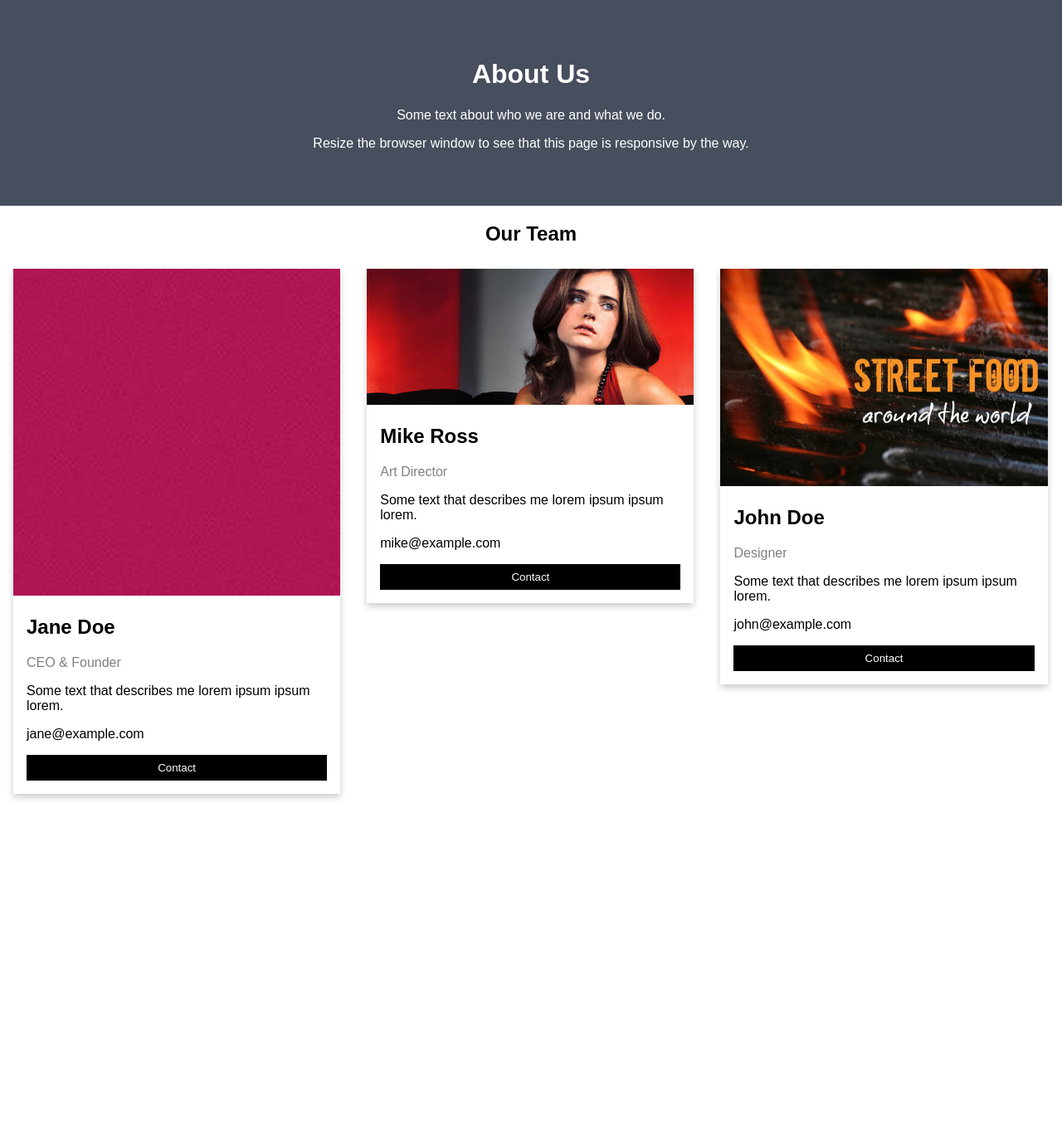
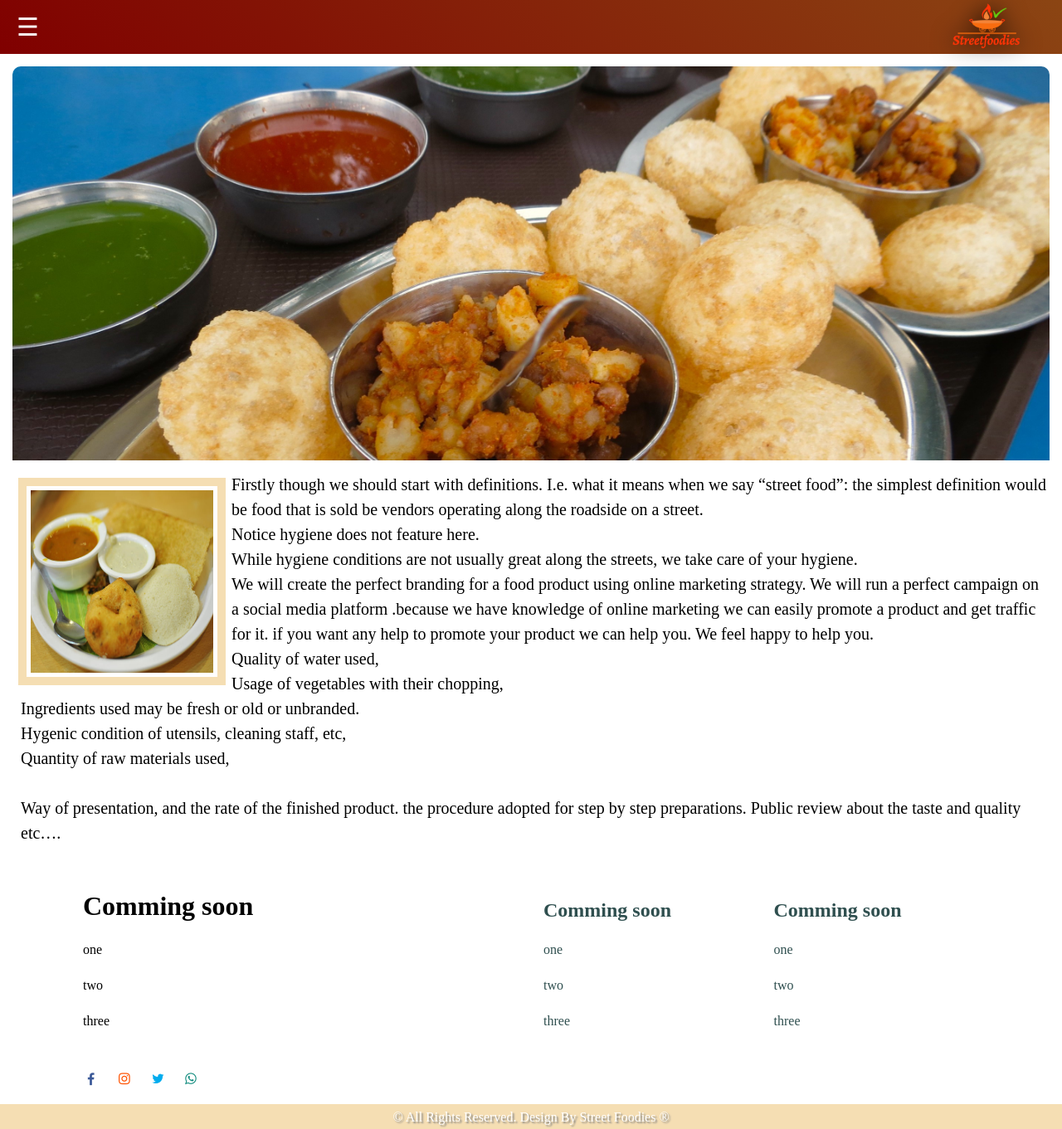
Before and after one commit to gkgourav/foody, a Django app: page /about in a window 1280 px wide. Shown: the whole page at 83% size. Before the commit the page ends 964 px from the top, so only its background shows below. Run offline with Django 3.2, Linux system fonts and the light colour scheme; parts of the project's set-up code (start-up, migrations or seed data) failed here and were passed over.

Commit message:
first commit

```diff
--- /dev/null
+++ b/static/css/about.css
@@ -0,0 +1,57 @@
+*{
+    margin: 0;
+    padding: 0;
+    box-sizing: border-box;
+}
+.section11{
+    min-height: 80vh;
+    box-sizing: border-box;
+    border-radius: 10px 10px 0 0;
+    margin: 15px;
+}
+.about-img img{
+    width: 100%;
+    border-radius: 10px 10px 0 0;
+}
+.about-img1 img{
+    width: 250px;
+    height: 250px;
+    padding: 5px;
+    border: 10px solid wheat;
+    margin: 7px;
+    float: left;
+}
+.abou-contain{
+    margin-top: 10px;
+}
+.about-desc{
+    margin-left: 10px;
+}
+.about-desc p{
+    font-size: 20px;
+    line-height: 30px;
+}
+
+@media only screen and (max-width: 450px){
+    .about-img1 img{
+        width: 150px;
+        height: 150px;
+        padding: 5px;
+        border: 2px solid wheat;
+        margin: 7px;
+        float: left;
+    }
+    .section11{
+        min-height: 80vh;
+        box-sizing: border-box;
+        margin: 0;
+    }
+    .about-img img{
+        width: 100%;
+        border-radius: 0;
+    }
+    .about-desc p{
+        font-size: 18px;
+        line-height: 30px;
+    }
+}
--- a/static/css/index.css
+++ b/static/css/index.css
@@ -259,6 +259,7 @@ header.sticky{
 
 ::-webkit-scrollbar{
     width: 2px;
+    height: 2px;
 }
 ::-webkit-scrollbar-thumb {
     background: maroon;
--- a/templates/about_us.html
+++ b/templates/about_us.html
@@ -1,68 +1,248 @@
+{% load static %}
+<!DOCTYPE html>
+<html lang="en">
+<head>
+    <meta charset="UTF-8">
+    <meta name="viewport" content="width=device-width, initial-scale=1.0">
+    <link rel="stylesheet" href="https://cdnjs.cloudflare.com/ajax/libs/font-awesome/4.7.0/css/font-awesome.min.css">
+    <link rel="stylesheet" href="{% static 'css/index.css' %}">
+    <link rel="stylesheet" href="{% static 'css/res.css' %}">
+    <link rel="stylesheet" href="{% static 'css/blogs.css' %}">
+    <link rel="stylesheet" href="{% static 'css/footer.css' %}">
+    <link rel="stylesheet" href="{% static 'css/about.css' %}">
+
+    <title>About Us</title>
+</head>
+<body>
+
+<header>
+
+    <div class="top-head">
+
+        <div class="burger">
+            <span class="lines" onclick="open_nav()"> &#9776 </span>
+        </div>
+        <div class="main-name">
+            <img src="{% static 'img/Logo_Streetfoodies.png' %}" alt="">
+        </div>
+
+    </div>
+
+</header>
+
+<div class="side-nav" id="SideNav">
+
+    <a href="javascript:void(0)" class="close-btn" onclick="close_nav()">
+        &times;
+    </a>
+
+    <ul>
+        <li><i class="fa fa-home" aria-hidden="true"></i><a href="../"> &nbsp;HOME</a></li>
+        <li onclick="show_ven()"><i class="fa fa-user " aria-hidden="true"></i> &nbsp;VENDOR</li>
+            <ul id="ven" style="display: none;">
+                <li><i class="fa fa-sign-in" aria-hidden="true"></i><a href="vendor"> &nbsp; Log In</a></li>
+                <li><i class="fa fa-handshake-o" aria-hidden="true"></i> &nbsp; Sign Up</li>
+            </ul>
+        <li onclick="show_user()"><i class="fa fa-users" aria-hidden="true"></i> &nbsp;USERS </li>
+            <ul id="user" style="display: none;">
+                <li><i class="fa fa-sign-in" aria-hidden="true"></i><a href="appuser"> &nbsp; Log In</a></li>
+                <li><i class="fa fa-handshake-o" aria-hidden="true"></i><a href="register"> &nbsp; Sign Up</a></li>
+            </ul>
+        <li><i class="fa fa-rss" aria-hidden="true"></i><a href="blog" accesskey="3" title=""> &nbsp; Blogs</a></li>
+        <li><i class="fa fa-info-circle" aria-hidden="true"></i><a href="about" accesskey="4" title=""> &nbsp; About Us</a></li>
+        <li><i class="fa fa-envelope" aria-hidden="true"></i><a href="contact" accesskey="5" title=""> &nbsp; Contact Us</a></li>
+    </ul>
+
+    <div class="social-m">
+        <ul>
+            <li><a href="#"><i class="fa fa-facebook" aria-hidden="true"></i></a></li>
+            <li><a href="#"><i class="fa fa-instagram" aria-hidden="true"></i></a></li>
+            <li><a href="#"><i class="fa fa-twitter" aria-hidden="true"></i></a></li>
+            <li><a href="#"><i class="fa fa-whatsapp" aria-hidden="true"></i></a></li>
+        </ul>
+    </div>
+
+</div>
 
 
-<!DOCTYPE html PUBLIC "-//W3C//DTD XHTML 1.0 Strict//EN" "http://www.w3.org/TR/xhtml1/DTD/xhtml1-strict.dtd">
+<section class="section11">
 
-<html xmlns="http://www.w3.org/1999/xhtml">
-<head>
-<meta http-equiv="Content-Type" content="text/html; charset=utf-8" />
-<title></title>
-{% load static %}
-<meta name="keywords" content="" />
-<meta name="description" content="" />
-<!-- <link href="{% static 'http://fonts.googleapis.com/css?family=Englebert|Open+Sans:400,600,700' %}" rel="stylesheet" /> -->
-<link href="{% static 'styles/about1.css' %}" rel="stylesheet" type="text/css" media="all" />
-<!--[if IE 6]>
-<link href="default_ie6.css" rel="stylesheet" type="text/css" />
-<![endif]-->
-</head>
-<body>
-<div class="about-section">
-    <h1>About Us</h1>
-    <p>Some text about who we are and what we do.</p>
-    <p>Resize the browser window to see that this page is responsive by the way.</p>
+  <div class="about1">
+
+    <div class="about-img">
+      <img src="{% static 'img/aboutc.jpg' %}" alt="">
     </div>
 
-  <h2 style="text-align:center">Our Team</h2>
-  <div class="row">
-    <div class="column">
-      <div class="card">
-        <img src="{% static 'images/img01.jpg' %}" alt="Jane" style="width:100%">
-        <div class="container">
-          <h2>Jane Doe</h2>
-          <p class="title">CEO & Founder</p>
-          <p>Some text that describes me lorem ipsum ipsum lorem.</p>
-          <p>jane@example.com</p>
-          <p><button class="button">Contact</button></p>
+    <div class="abou-contain">
+      <div class="about-img1">
+        <img src="{% static 'img/about1.jpg' %}" alt="">
+
+      <div class="about-desc">
+        <p>
+            Firstly though we should start with definitions. I.e. what it means when we say “street food”:
+the simplest definition would be food that is sold be vendors operating along the roadside on a street.
+<br>
+Notice hygiene does not feature here.
+<br>
+While hygiene conditions are not usually great along the streets, we take care of your hygiene.
+<br>
+We will create the perfect branding for a food product using online marketing strategy. We will run a perfect campaign on a social media platform .because we have knowledge of online marketing we can easily promote a product and get traffic for it. if you want any help to promote your product we can help you. We feel happy to help you.
+<br>
+Quality of water used, <br>
+Usage of vegetables with their chopping,<br>
+Ingredients used may be fresh or old or unbranded.<br>
+Hygenic condition of utensils, cleaning staff, etc,<br>
+Quantity of raw materials used,<br><br>
+Way of presentation,
+ and the rate of the finished product.
+the procedure adopted for step by step preparations.
+Public review about the taste and quality etc….
+        </p>
       </div>
     </div>
     </div>
 
-    <div class="column">
-      <div class="card">
-        <img src="{% static 'images/img02.jpg' %}" alt="Mike" style="width:100%">
-        <div class="container">
-          <h2>Mike Ross</h2>
-          <p class="title">Art Director</p>
-          <p>Some text that describes me lorem ipsum ipsum lorem.</p>
-          <p>mike@example.com</p>
-          <p><button class="button">Contact</button></p>
-        </div>
-      </div>
   </div>
 
-    <div class="column">
-      <div class="card">
-        <img src="{% static 'images/street.jpg' %}" alt="John" style="width:100%">
-        <div class="container">
-          <h2>John Doe</h2>
-          <p class="title">Designer</p>
-          <p>Some text that describes me lorem ipsum ipsum lorem.</p>
-          <p>john@example.com</p>
-          <p><button class="button">Contact</button></p>
+
+
+</section>
+
+
+
+
+
+
+
+
+
+<footer>
+
+    <div class="foot1">
+
+        <div class="foot3">
+            <h1>Comming soon</h1>
+            <ul>
+                <li>one</li>
+                <li>two</li>
+                <li>three</li>
+                <li>
+                    <ul>
+                        <li><a href="#"><i class="fa fa-facebook facebook" aria-hidden="true"></i></a></li>
+                        <li><a href="#"><i class="fa fa-instagram instagram" aria-hidden="true"></i></a></li>
+                        <li><a href="#"><i class="fa fa-twitter twitter" aria-hidden="true"></i></a></li>
+                        <li><a href="#"><i class="fa fa-whatsapp whatsapp" aria-hidden="true"></i></a></li>
+                    </ul>
+                </li>
+            </ul>
         </div>
+
+        <div class="foot4">
+            <h2>Comming soon</h2>
+            <ul>
+                <li>one</li>
+                <li>two</li>
+                <li>three</li>
+            </ul>
         </div>
+
+        <div class="foot4">
+            <h2>Comming soon</h2>
+            <ul>
+                <li>one</li>
+                <li>two</li>
+                <li>three</li>
+            </ul>
         </div>
+
+
     </div>
+
+    <div class="foot2">
+        <p>&copy; All Rights Reserved. Design By Street Foodies &reg;</p>
+    </div>
+
+
+
+</footer>
+
+
+
+<script>
+/*
+
+    function show_ven(){
+        var click = document.getElementById("ven");
+        if(click.style.display ==="none"){
+            click.style.display = "block"
+        }
+        else{
+            click.style.display = "none"
+        }
+    }
+
+    function show_user(){
+        var click = document.getElementById("user");
+        if(click.style.display ==="none"){
+            click.style.display = "block"
+        }
+        else{
+            click.style.display = "none"
+        }
+    }
+*/
+
+    function show_ven(){
+        var click = document.getElementById("ven");
+        var click1 = document.getElementById("user");
+        if(click.style.display ==="none"){
+            click.style.display = "block"
+            click1.style.display ="none"
+        }
+        else{
+            click.style.display = "none"
+        }
+
+    }
+
+    function show_user(){
+        var click = document.getElementById("ven");
+        var click1 = document.getElementById("user");
+        if(click1.style.display ==="none"){
+            click1.style.display = "block"
+            click.style.display ="none"
+        }
+        else{
+            click1.style.display = "none"
+        }
+
+    }
+
+</script>
+
+
+
+
+<script>
+
+    const open_nav = () => {
+        document.getElementById('SideNav').style.width = "250px"
+    }
+
+    const close_nav = () => {
+        document.getElementById('SideNav').style.width = "0"
+    }
+
+
+    </script>
+
+    <script>
+        window.addEventListener("scroll", function(){
+            var header = document.querySelector("header");
+            header.classList.toggle("sticky", window.scrollY > 400);
+        })
+
+    </script>
 
     </body>
     </html>
```
Also changed, not shown: static/img/about.jpg (added), static/img/about1.jpg (added), static/img/aboutc.jpg (added), static/img/indian-food-foods-asian-food-foodphotography-3574966.jpg (added). Lines whose indentation alone changed are shown as unchanged.
